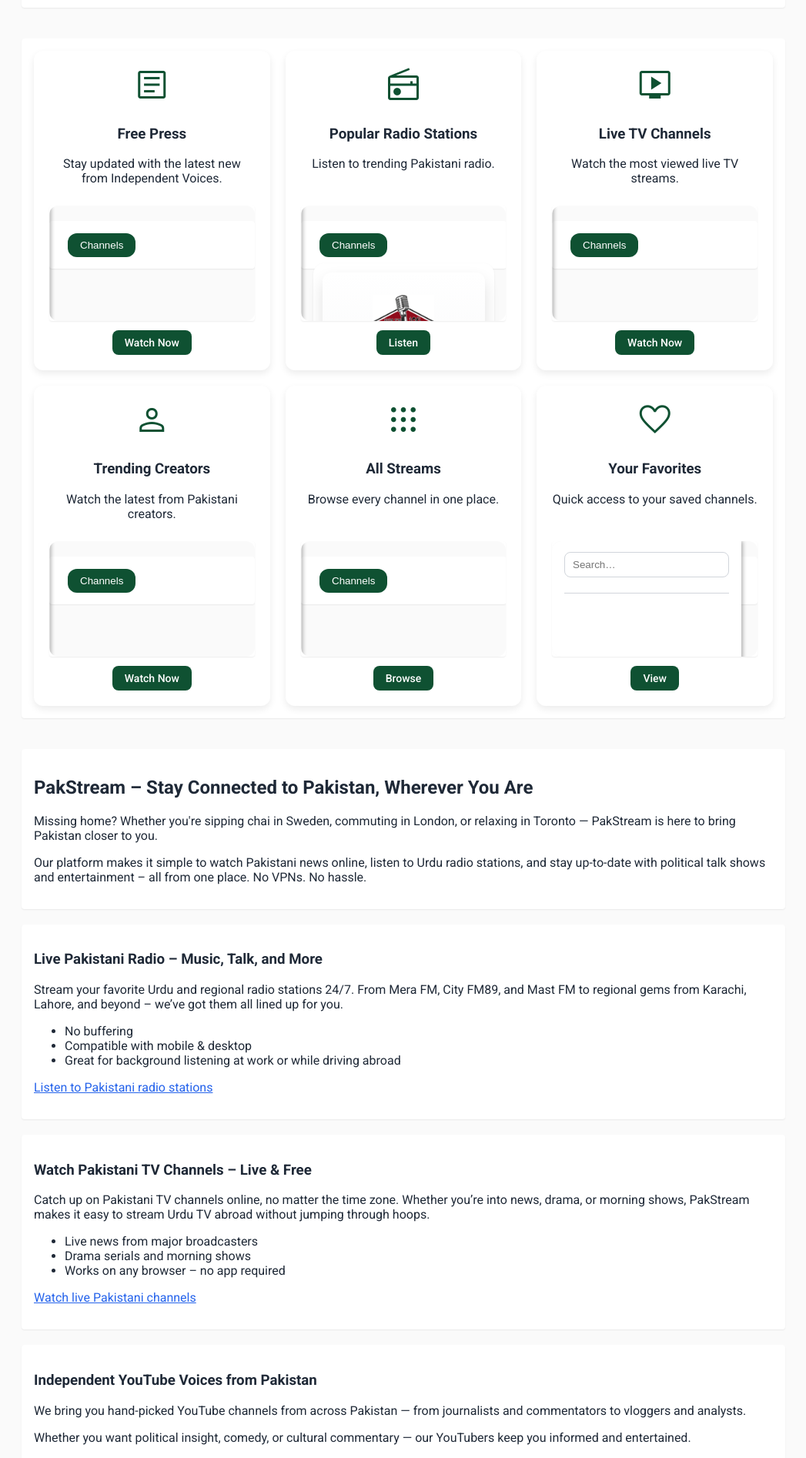
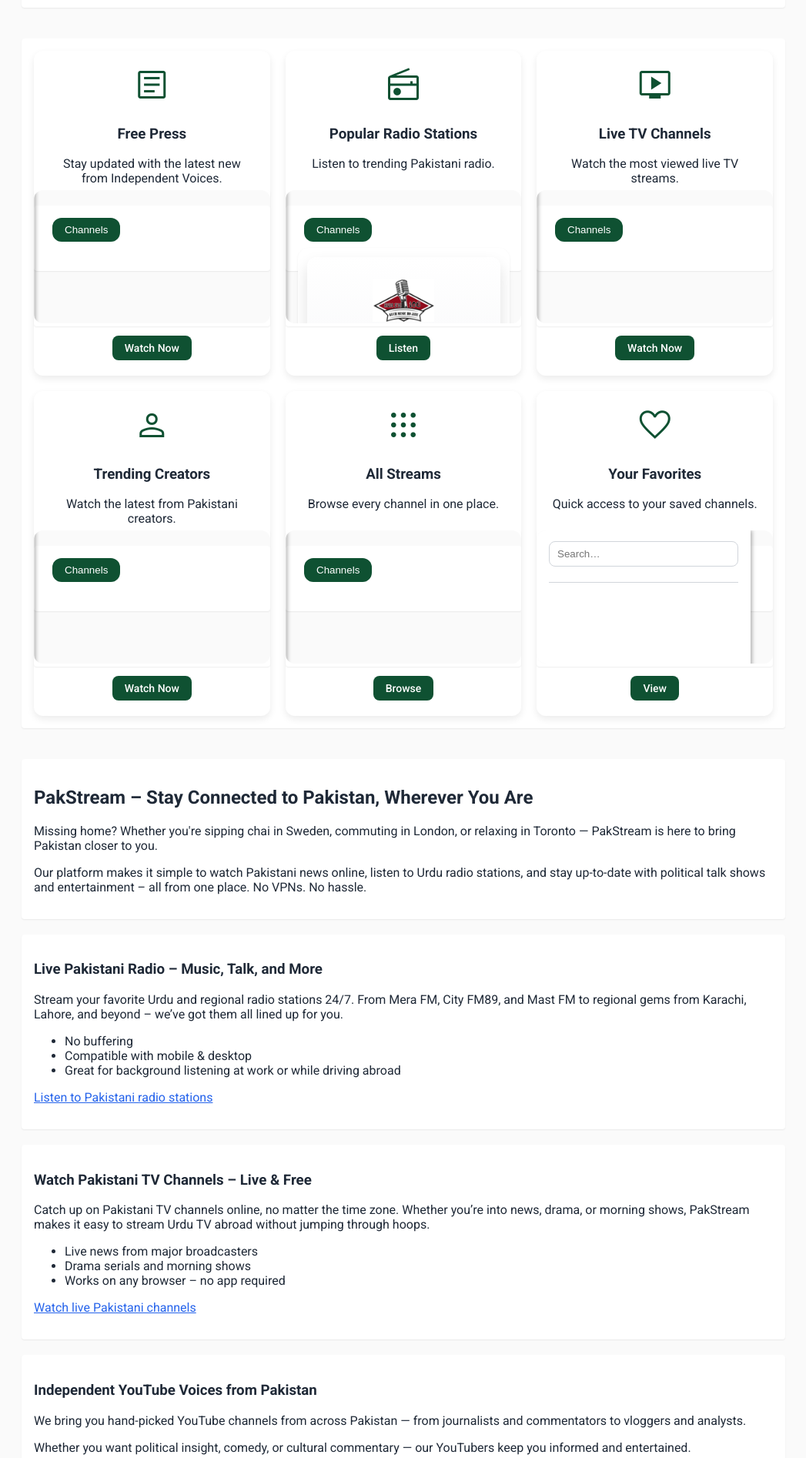
Before and after one commit to atifwaqar/pakstream, a Jekyll site: the page built from index.html, in a window 1280 px wide. Shown: the part 1155-3049 px from the top of the page at 77% size, without its empty margins (116-1163 px from the left). Built offline with Jekyll 4.4.1, drawn with Linux system fonts in a browser that asks for light colours; comment, search, counter and statistics services are not loaded.

Commit message:
Tighten feature card embeds

```diff
--- a/css/style.css
+++ b/css/style.css
@@ -659,6 +659,21 @@ section {
 .video-list .video-item .video-meta {
   font-size: 0.875rem;
   color: var(--on-surface-variant);
+}
+
+/* Home page YouTube sections */
+.index-youtube-section {
+  display: block;
+  margin: 0;
+  padding: 0;
+  border: 0;
+  aspect-ratio: 16 / 9;
+  height: auto;
+}
+
+/* Offset feature card padding so embeds touch the edges */
+.feature-card .index-youtube-section {
+  margin: -20px -20px 0;
 }
 
 /* Responsive behaviour for channel list */
--- a/index.html
+++ b/index.html
@@ -184,7 +184,7 @@ window.__PAKSTREAM_FLAGS = Object.assign(window.__PAKSTREAM_FLAGS || {}, {
       <span class="material-symbols-outlined">article</span>
       <h3>Free Press</h3>
       <p>Stay updated with the latest new from Independent Voices.</p>
-      <section class="youtube-section media-hub-section" style="padding: 0; margin: 0;">
+      <section class="index-youtube-section">
         <iframe class="media-hub-embed" src="/media-hub-embed.html?m=freepress&c=wajahatsaeedkhan&muted=1" title="PakStream Free Press" loading="lazy" allow="accelerometer; autoplay; clipboard-write; encrypted-media; gyroscope; picture-in-picture; web-share" allowfullscreen></iframe>
       </section>
       <a href="/media-hub.html?m=freepress&c=wajahatsaeedkhan" class="cta-btn">Watch Now</a>
@@ -193,7 +193,7 @@ window.__PAKSTREAM_FLAGS = Object.assign(window.__PAKSTREAM_FLAGS || {}, {
       <span class="material-symbols-outlined">radio</span>
       <h3>Popular Radio Stations</h3>
       <p>Listen to trending Pakistani radio.</p>
-      <section class="youtube-section media-hub-section" style="padding: 0; margin: 0;">
+      <section class="index-youtube-section">
         <iframe class="media-hub-embed" src="/media-hub-embed.html?m=radio&c=audio35&muted=1" title="PakStream Radio" loading="lazy" allow="accelerometer; autoplay; clipboard-write; encrypted-media; gyroscope; picture-in-picture; web-share" allowfullscreen></iframe>
       </section>
       <a href="/media-hub.html?m=radio&c=audio35" class="cta-btn">Listen</a>
@@ -202,7 +202,7 @@ window.__PAKSTREAM_FLAGS = Object.assign(window.__PAKSTREAM_FLAGS || {}, {
       <span class="material-symbols-outlined">live_tv</span>
       <h3>Live TV Channels</h3>
       <p>Watch the most viewed live TV streams.</p>
-      <section class="youtube-section media-hub-section" style="padding: 0; margin: 0;">
+      <section class="index-youtube-section">
         <iframe class="media-hub-embed" src="/media-hub-embed.html?m=tv&c=geo&muted=1" title="PakStream Live TV" loading="lazy" allow="accelerometer; autoplay; clipboard-write; encrypted-media; gyroscope; picture-in-picture; web-share" allowfullscreen></iframe>
       </section>
       <a href="/media-hub.html?m=tv&c=24news" class="cta-btn">Watch Now</a>
@@ -211,7 +211,7 @@ window.__PAKSTREAM_FLAGS = Object.assign(window.__PAKSTREAM_FLAGS || {}, {
       <span class="material-symbols-outlined">person</span>
       <h3>Trending Creators</h3>
       <p>Watch the latest from Pakistani creators.</p>
-      <section class="youtube-section media-hub-section" style="padding: 0; margin: 0;">
+      <section class="index-youtube-section">
         <iframe class="media-hub-embed" src="/media-hub-embed.html?m=creator&c=zeeshanusmani&muted=1" title="PakStream Creators" loading="lazy" allow="accelerometer; autoplay; clipboard-write; encrypted-media; gyroscope; picture-in-picture; web-share" allowfullscreen></iframe>
       </section>
       <a href="/media-hub.html?m=creator&c=zeeshanusmani" class="cta-btn">Watch Now</a>
@@ -220,7 +220,7 @@ window.__PAKSTREAM_FLAGS = Object.assign(window.__PAKSTREAM_FLAGS || {}, {
       <span class="material-symbols-outlined">apps</span>
       <h3>All Streams</h3>
       <p>Browse every channel in one place.</p>
-      <section class="youtube-section media-hub-section" style="padding: 0; margin: 0;">
+      <section class="index-youtube-section">
         <iframe class="media-hub-embed" src="/media-hub-embed.html?m=all&c=geo&muted=1" title="PakStream Media Hub" loading="lazy" allow="accelerometer; autoplay; clipboard-write; encrypted-media; gyroscope; picture-in-picture; web-share" allowfullscreen></iframe>
       </section>
       <a href="/media-hub.html?m=all&c=geo" class="cta-btn">Browse</a>
@@ -229,7 +229,7 @@ window.__PAKSTREAM_FLAGS = Object.assign(window.__PAKSTREAM_FLAGS || {}, {
       <span class="material-symbols-outlined">favorite</span>
       <h3>Your Favorites</h3>
       <p>Quick access to your saved channels.</p>
-      <section class="youtube-section media-hub-section" style="padding: 0; margin: 0;">
+      <section class="index-youtube-section">
         <iframe class="media-hub-embed" src="/media-hub-embed.html?m=favorites&c=wajahatsaeedkhan&muted=1" title="PakStream Favorites" loading="lazy" allow="accelerometer; autoplay; clipboard-write; encrypted-media; gyroscope; picture-in-picture; web-share" allowfullscreen></iframe>
       </section>
       <a href="/media-hub.html?m=favorites&c=wajahatsaeedkhan" class="cta-btn">View</a>
```
